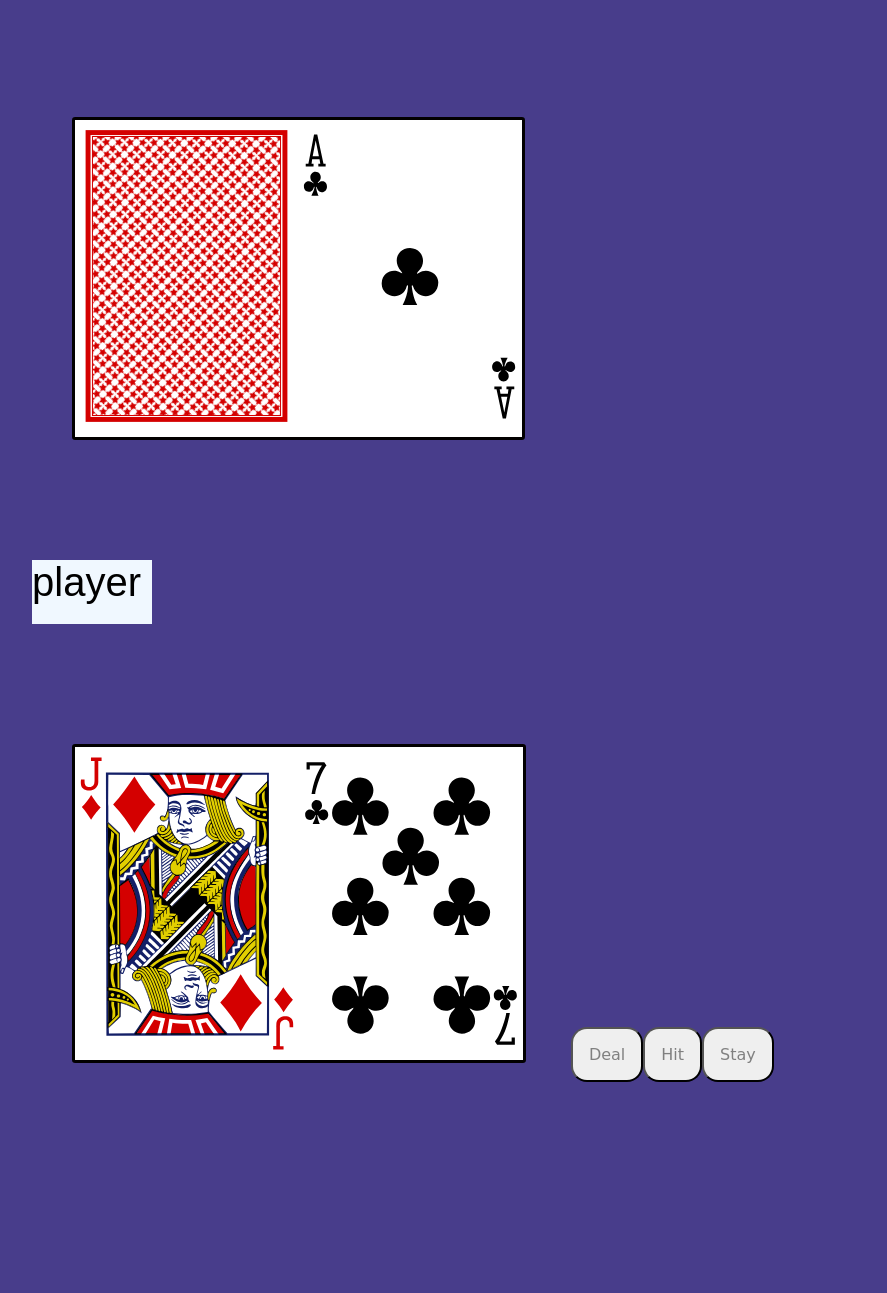
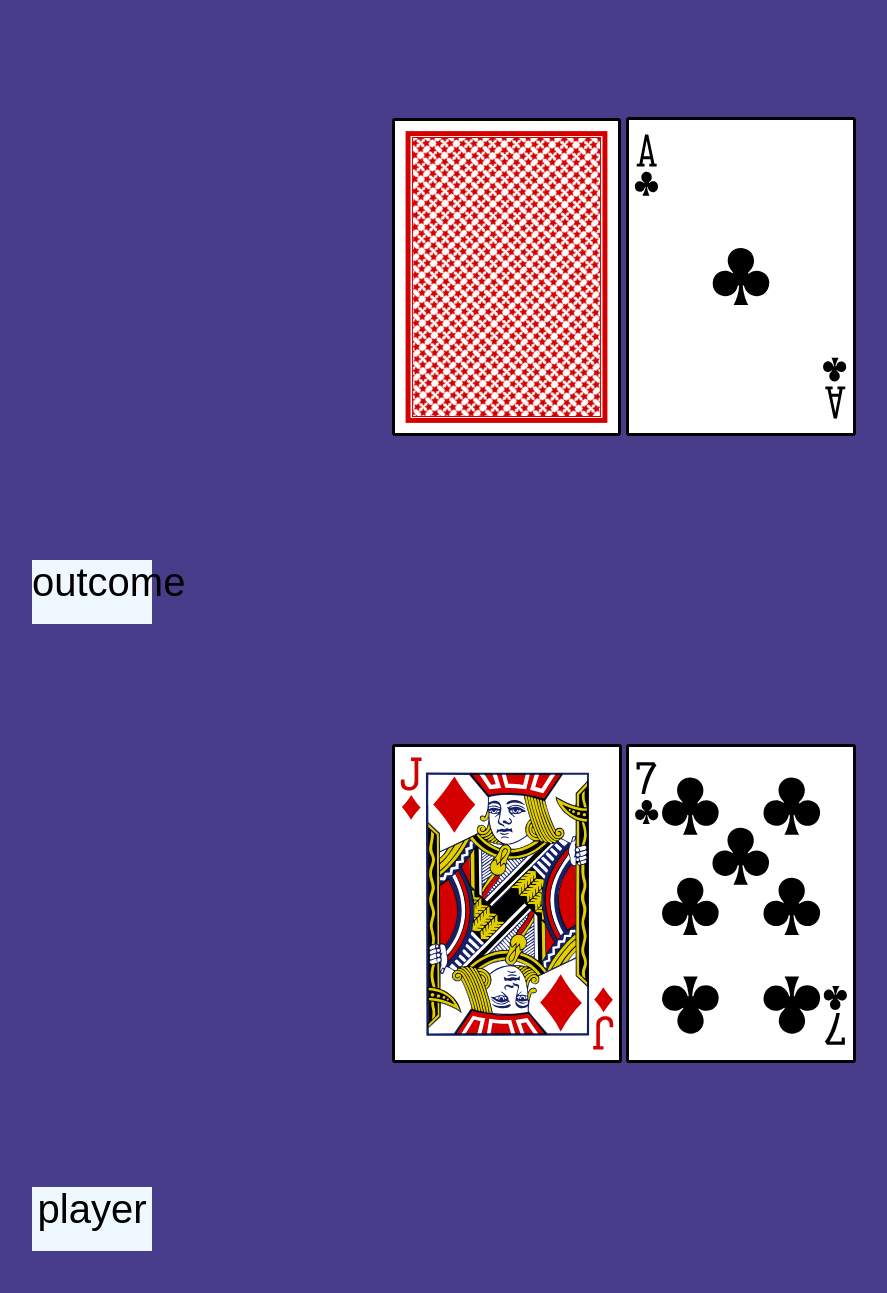
Before and after one commit to mr-duk25/black-jack, a plain HTML site: page index.html in a window 1280 px wide. Shown: the part 107-1400 px from the top of the page, without its empty margins (16-903 px from the left). Before the commit the page ends 1250 px from the top, so only its background shows below. Drawn offline with Linux system fonts and the light colour scheme.

Commit message:
centered layout

```diff
--- a/css/main.css
+++ b/css/main.css
@@ -6,8 +6,7 @@ body {
   height: 100vh;
   font-family: sans-serif;
   background-color: darkslateblue;
-  justify-content: center;
-  align-items: center;
+  text-align: center;
 }
 
 .card {
@@ -40,19 +39,19 @@ body {
 
 
 
-.dealer-cards {
+.dealer-cards img {
   background-color: #fff;
   display: inline-flex;
-  margin: 10vmin 5vmin 10vmin 10vmin;
+  margin: 10vmin 0vmin 10vmin 0vmin;
   background-color: #fff;
   border-radius: 0.20em;
   border: 3px solid #020000;
 }
 
-.player-cards {
+.player-cards img {
   background-color: #fff;
   display: inline-flex;
-  margin: 10vmin 5vmin 10vmin 10vmin;
+  margin: 10vmin 0vmin 10vmin 0vmin;
   background-color: #fff;
   border-radius: 0.20em;
   border: 3px solid #020000;
@@ -70,6 +69,7 @@ p {
 
 .button {
   display: inline-flex;
+
 }
 
 #hit {
--- a/index.html
+++ b/index.html
@@ -13,18 +13,16 @@
 <body>
     <p id="dealer-sum">dealer</p>
     <section class="dealer-cards">
-        <div id="hidden">
         <img src="/css/card-library/images/backs/red.svg" alt="hidden card">
-        </div>
-        <div>
         <img src="css/card-library/images/clubs/clubs-A.svg" alt="">
-        </div>
     </section>
-    <p id="dealer-sum">player</p>
+    <p id="results">outcome</p>
     <section class="player-cards">
         <img src="css/card-library/images/diamonds/diamonds-J.svg" alt="">
         <img src="css/card-library/images/clubs/clubs-r07.svg" alt="">
+        <p id="dealer-sum">player</p>
 </section>
+<br>
 <section class="button">
     <button id="deal">Deal</button>
     <button id="hit">Hit</button>
```
Lines whose indentation alone changed are shown as unchanged.
